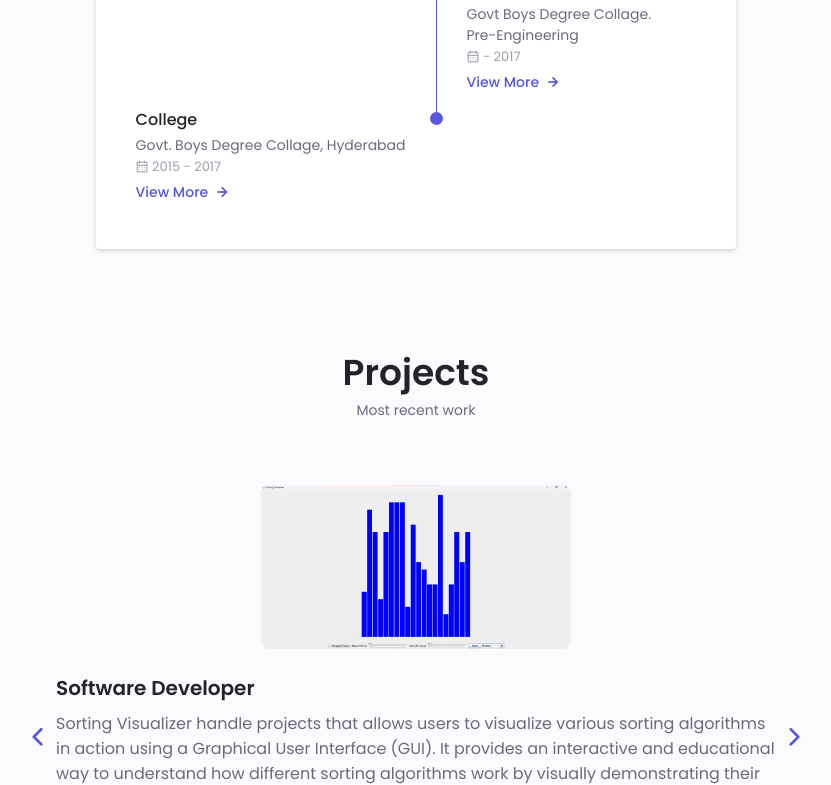
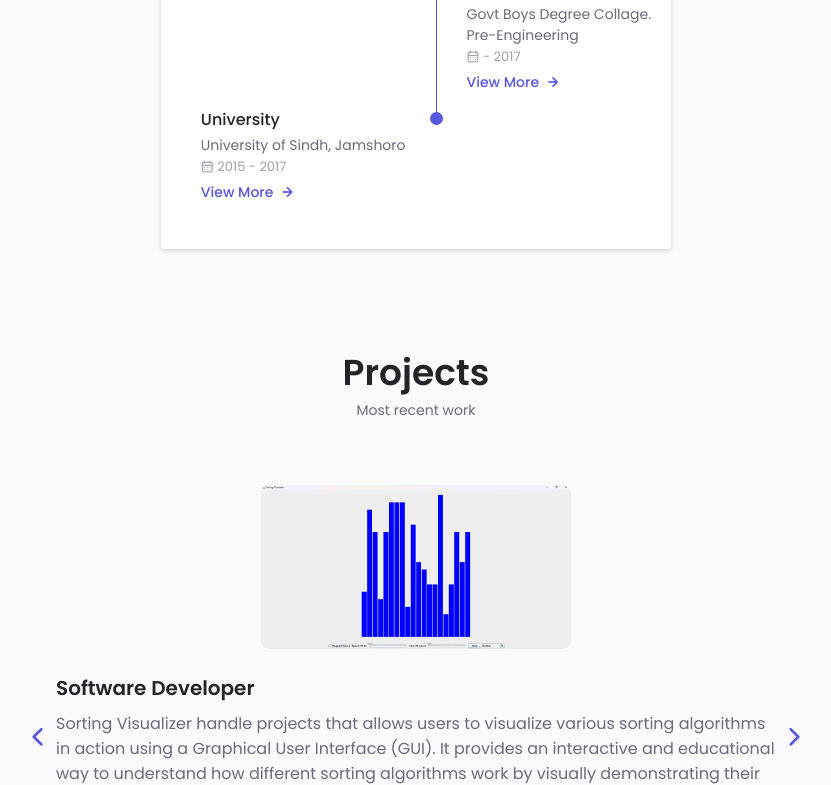
Before and after one commit to Jibran25/My_Portfolio, a website: page index.html in a window 1280 px wide. Shown: the part 2697-3482 px from the top of the page, without its empty margins (224-1055 px from the left). Drawn offline with nearby package versions, Linux system fonts and the light colour scheme.

Commit message:
une added

```diff
--- a/index.html
+++ b/index.html
@@ -487,9 +487,9 @@
               <!--====== Qualification 3 ======-->
               <div class="qualification__data">
                 <div>
-                  <h3 class="qualification__title">College</h3>
+                  <h3 class="qualification__title">University</h3>
                   <span class="qualification__subtitle"
-                    >Govt. Boys Degree Collage, Hyderabad</span
+                    >University of Sindh, Jamshoro</span
                   >
                   <div class="qualification__calender">
                     <i class="uil uil-calendar-alt"></i>
@@ -511,7 +511,6 @@
                             class="uil uil-check-circle services__modal-icon"
                           ></i>
                           <p>
-                            <h4>University of Sindh, Jamshoro</h4>
                             Studying core subjects of software Development, Embedded
                             systems, Design analysis and Web- Engineering, Operating
                             systems, and Computer architecture .
```
